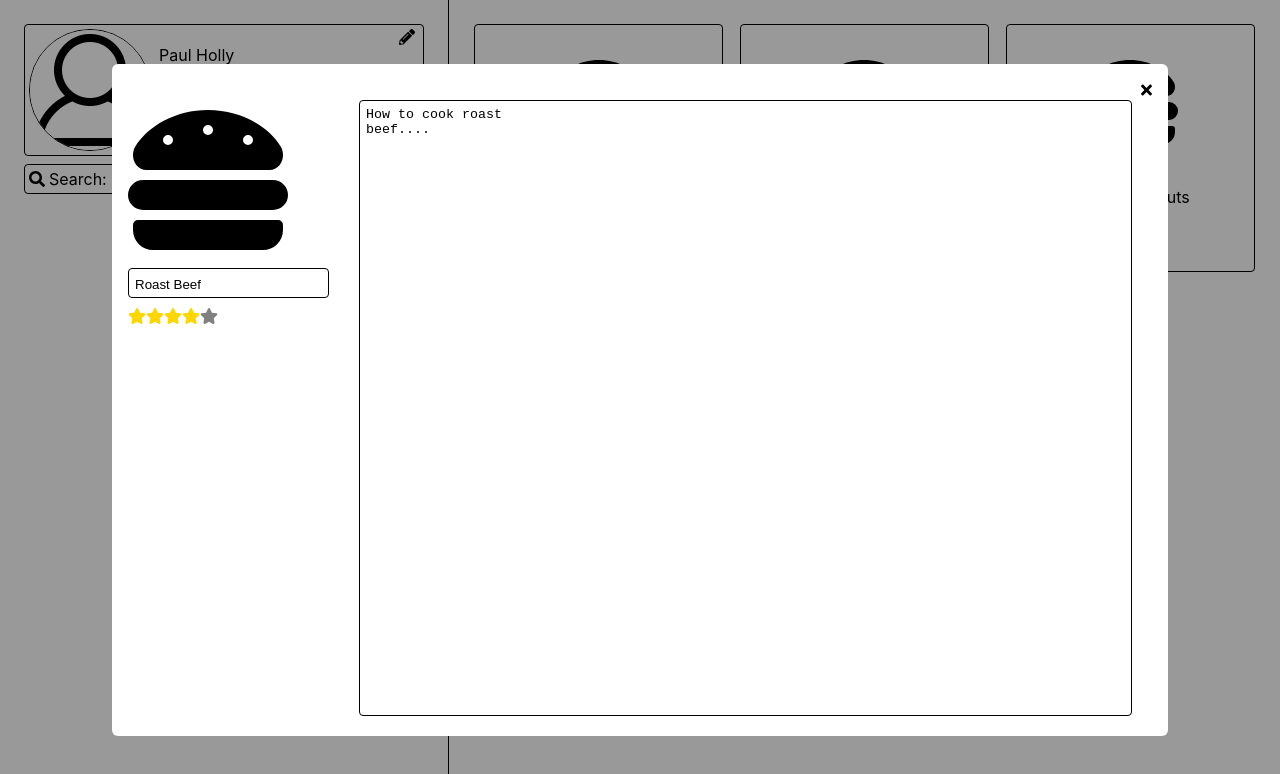
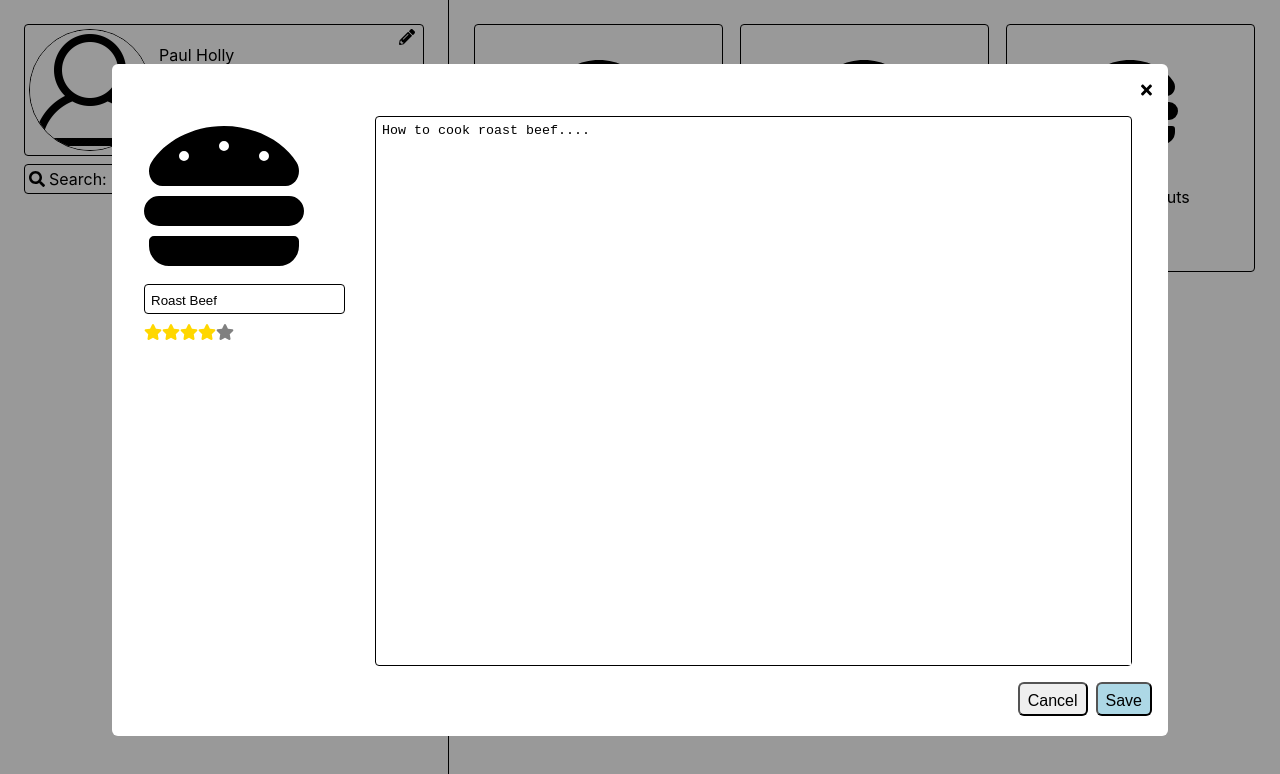
Before and after one commit to EmanuelVoikhansky/RecipeBook, a React (Create React App) app in the folder recipe-book/: page / in a window 1280 px wide. Both pictures are taken after a click on the element "Roast Beef". Shown: the top 774 px of the page. Built offline with nearby package versions, Linux system fonts and the light colour scheme.

Commit message:
Enabled editing in the recipe modal

```diff
--- a/recipe-book/src/App.css
+++ b/recipe-book/src/App.css
@@ -45,3 +45,14 @@
   margin: 24px;
   width: 100%;
 }
+
+.LargeButton {
+  height: 34px;
+  border-radius: 6px;
+  font-size: 16px;
+  padding: 8px;
+}
+
+.Confirm {
+  background-color: lightblue;
+}
--- a/recipe-book/src/App.js
+++ b/recipe-book/src/App.js
@@ -62,7 +62,7 @@ function App(): React.Node {
         />
       </div>
       <div className="RecipeGrid Centered">
-        {HARDCODED_DEV_DATA.filter(powerSearch).map((recipe) => (
+        {state.recipes.filter(powerSearch).map((recipe) => (
           <Recipe
             recipe={recipe}
             key={"recipe" + recipe.id}
@@ -74,7 +74,9 @@ function App(): React.Node {
         isShown={selectedRecipe != null}
         onClose={() => selectRecipe(null)}
       >
-        {selectedRecipe ? <RecipeForm recipe={selectedRecipe} /> : null}
+        {selectedRecipe ? (
+          <RecipeForm recipe={selectedRecipe} dispatch={dispatch} />
+        ) : null}
       </Modal>
     </div>
   );
--- a/recipe-book/src/common/RecipeForm.js
+++ b/recipe-book/src/common/RecipeForm.js
@@ -1,44 +1,97 @@
 // @flow
 
 import * as React from "react";
+import { useState } from "react";
 import Icon from "./Icon.js";
 import TextInput from "./TextInput.js";
 import "../App.css";
 import StarRatingWidget from "./StarRatingWidget.js";
 import type { RecipeType } from "./Recipe.js";
+import type { Action } from "../state/useCookbookReducer.js";
 
 type Props = {
   recipe: RecipeType,
+  dispatch: (Action) => void,
 };
 
-function RecipeForm({ recipe }: Props): React.Node {
+function RecipeForm(props: Props): React.Node {
+  // don't update global state until user clicks save
+  const [recipe, setRecipe] = useState(props.recipe);
+  const save = () =>
+    props.dispatch({
+      type: "UPDATE_RECIPE",
+      recipe,
+    });
+
+  const cancel = () =>
+    props.dispatch({
+      type: "SELECT_RECIPE",
+      recipe: null,
+    });
+
   return (
+    <div
+      className="Vertical"
+      style={{ alignItems: "flex-end", height: "calc(100% - 24px)" }}
+    >
       <div
         style={{
           width: "100%",
           height: "calc(100% - 24px)",
+          margin: "16px 0px 16px 0px",
           justifyContent: "space-between",
         }}
         className="Horizontal"
       >
-      <div>
+        <div style={{ marginLeft: "16px" }}>
           <Icon className="Border Centered" icon="faHamburger" size="10x" />
           <TextInput
             value={recipe.name}
-          onChange={() => {}}
+            onChange={(name) =>
+              setRecipe({
+                ...recipe,
+                name,
+              })
+            }
             placeholder="Recipe Name:"
             margin="8px 0px 8px 0px"
           />
-        <StarRatingWidget stars={recipe.stars} />
+          <StarRatingWidget
+            stars={recipe.stars}
+            setStars={(stars) =>
+              setRecipe({
+                ...recipe,
+                stars,
+              })
+            }
+          />
         </div>
         <TextInput
           value={recipe.instructions}
-        onChange={() => {}}
+          onChange={(instructions) =>
+            setRecipe({
+              ...recipe,
+              instructions,
+            })
+          }
           placeholder="Instructions:"
           margin="0px 20px 0px 40px"
           mode="textArea"
         />
       </div>
+      <div className="Horizontal">
+        <button
+          style={{ marginRight: "8px" }}
+          className="LargeButton"
+          onClick={cancel}
+        >
+          Cancel
+        </button>
+        <button className="LargeButton Confirm" onClick={save}>
+          Save
+        </button>
+      </div>
+    </div>
   );
 }
 
--- a/recipe-book/src/common/StarRatingWidget.js
+++ b/recipe-book/src/common/StarRatingWidget.js
@@ -6,13 +6,22 @@ import "../App.css";
 
 type Props = {
   stars: number,
+  setStars?: (number) => void,
 };
 
-function StarRatingWidget({ stars }: Props): React.Node {
+function StarRatingWidget({ stars, setStars }: Props): React.Node {
   const rating = [];
   for (let star = 1; star <= 5; star++) {
     const color = stars >= star ? "gold" : "grey";
-    rating.push(<Icon icon="faStar" color={color} key={"star" + star} />);
+    rating.push(
+      <div
+        key={"star" + star}
+        style={{ cursor: setStars ? "pointer" : undefined }}
+        onClick={() => setStars && setStars(star)}
+      >
+        <Icon icon="faStar" color={color} />
+      </div>
+    );
   }
   return <span className="Horizontal">{rating}</span>;
 }
--- a/recipe-book/src/common/TextInput.js
+++ b/recipe-book/src/common/TextInput.js
@@ -57,6 +57,8 @@ function TextInput({
               resize: "none",
               border: "none",
               outline: "none",
+              height: "100%",
+              width: "100%",
               focus: { outline: "none" },
             }}
             value={curValue}
--- a/recipe-book/src/state/useCookbookReducer.js
+++ b/recipe-book/src/state/useCookbookReducer.js
@@ -11,14 +11,14 @@ import type { Account } from "../common/AccountWidget.js";
  * once Reduce returns a new render cycle is kicked off.
  **/
 
-type State = {
+export type State = {
   recipes: Array<RecipeType>,
   search?: string,
   selectedRecipe?: RecipeType,
   account?: Account,
 };
 
-type Action =
+export type Action =
   | {
       type: "SET_RECIPES",
       recipes: Array<RecipeType>,
@@ -30,6 +30,10 @@ type Action =
   | {
       type: "SELECT_RECIPE",
       recipe: ?RecipeType,
+    }
+  | {
+      type: "UPDATE_RECIPE",
+      recipe: RecipeType,
     }
   | {
       type: "LOGIN",
@@ -60,6 +64,17 @@ const reduce = (state: State, action: Action): State => {
         ...state,
         selectedRecipe: action.recipe ?? undefined,
       };
+    case "UPDATE_RECIPE":
+      return {
+        ...state,
+        selectedRecipe: undefined,
+        recipes: state.recipes.map((recipe) => {
+          if (recipe.id === action.recipe.id) {
+            return action.recipe;
+          }
+          return recipe;
+        }),
+      };
     case "LOGIN":
       return {
         ...state,
```
Lines whose indentation alone changed are shown as unchanged.
